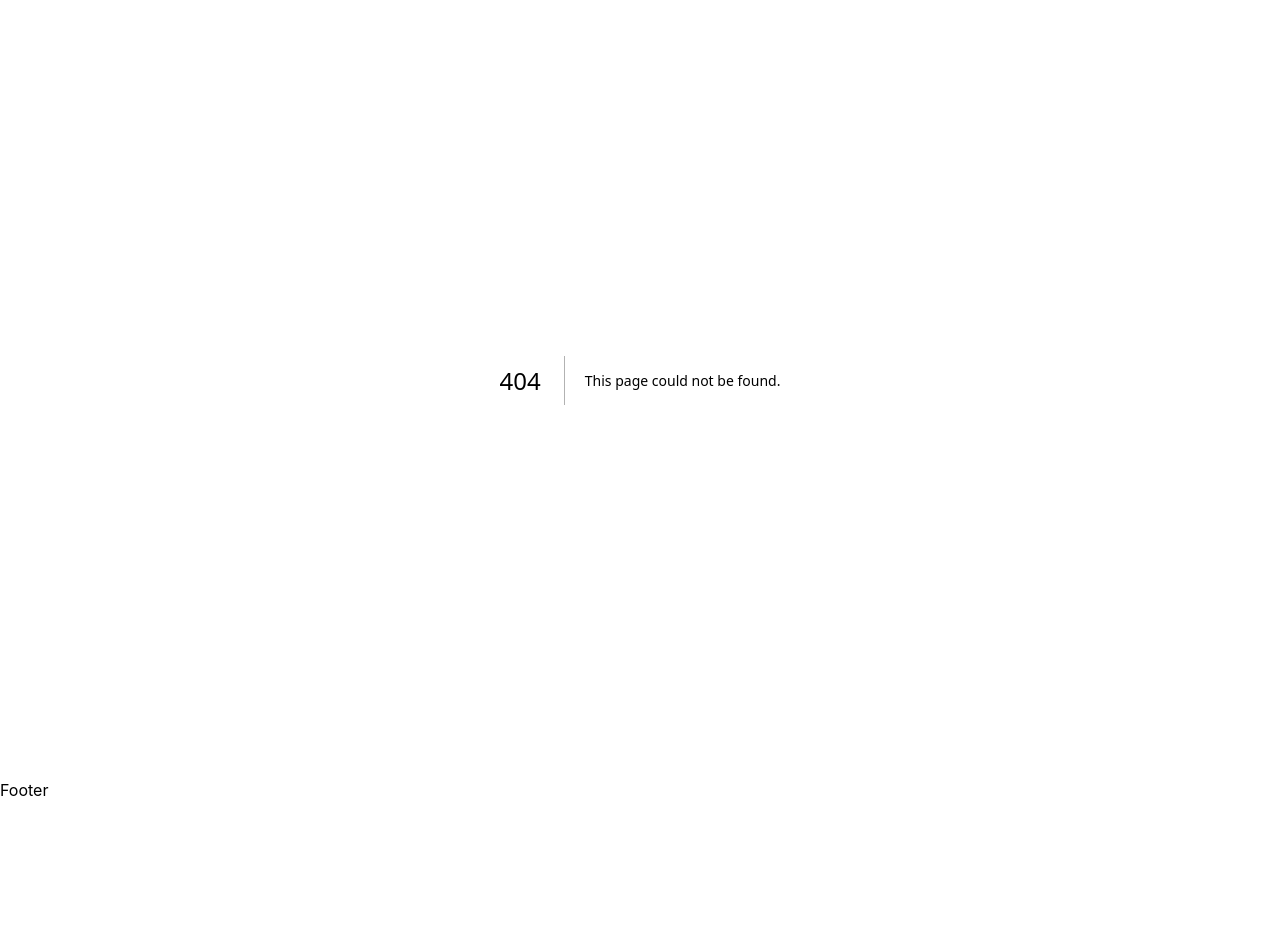
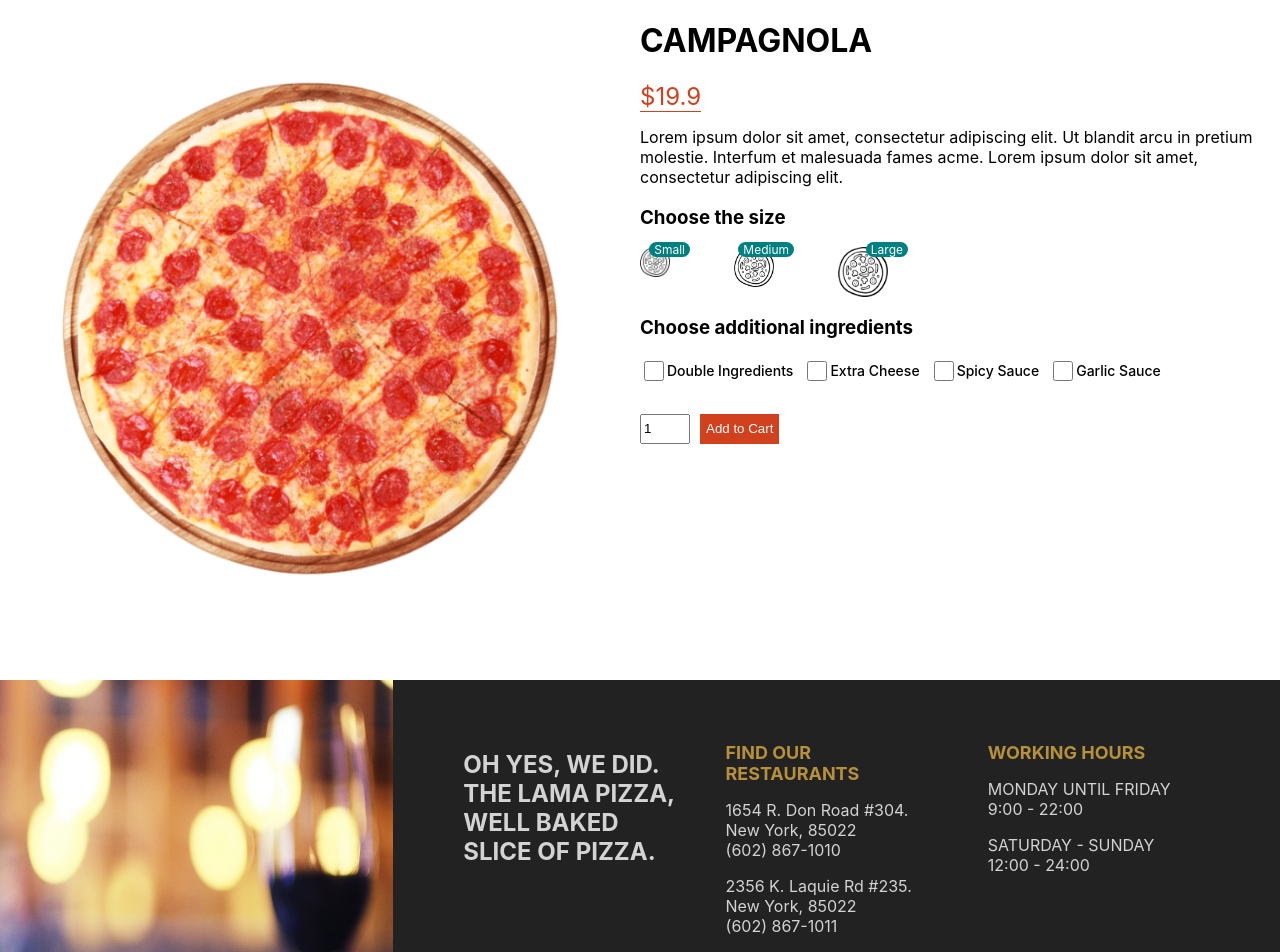
Before and after one commit to e3rosale/restaurant, a Next.js app: page /product/1 in a window 1280 px wide. Before the commit this address had no page. Shown: the part 120-1072 px from the top of the page. Before the commit the page ends 920 px from the top, so only its background shows below. Built offline with nearby package versions, Linux system fonts and the light colour scheme.

Commit message:
created the product component

```diff
--- a/components/Featured.jsx
+++ b/components/Featured.jsx
@@ -20,17 +20,17 @@ const Featured = () => {
   return (
     <div className={styles.container}>
       <div className={styles.arrowContainer} style={{ left: 0 }} onClick={() => handleArrowClick("l")}>
-        <Image src="/img/arrowl.png" alt="" layout="fill" objectFit="contain" />
+        <Image src="/img/arrowl.png" alt="" fill={true} style={{ objectFit: "contain" }} />
       </div>
       <div className={styles.wrapper} style={{ width: images.length * 100 + "vw", transform: `translateX(${-100 * index}vw)` }}>
         {images.map((image, index) => (
           <div className={styles.imgContainer} key={index}>
-            <Image src={image} alt="" layout="fill" objectFit="contain" />
+            <Image src={image} alt="" fill={true} style={{ objectFit: "contain" }} />
           </div>
         ))}
       </div>
       <div className={styles.arrowContainer} style={{ right: 0 }} onClick={() => handleArrowClick("r")}>
-        <Image src="/img/arrowr.png" alt="" layout="fill" objectFit="contain" />
+        <Image src="/img/arrowr.png" alt="" fill={true} style={{ objectFit: "contain" }} />
       </div>
     </div>
   );
--- a/components/Footer.jsx
+++ b/components/Footer.jsx
@@ -1,9 +1,53 @@
+import styles from "@/styles/Footer.module.css";
+import Image from "next/image";
+
 const Footer = () => {
   return (
-    <div>
-      Footer
+    <div className={styles.container}>
+      <div className={styles.item}>
+        <Image src="/img/bg.png" alt="" fill={true} />
+      </div>
+      <div className={styles.item}>
+        <div className={styles.card}>
+          <h2 className={styles.motto}>OH YES, WE DID. THE LAMA PIZZA, WELL BAKED SLICE OF PIZZA.</h2>
+        </div>
+        <div className={styles.card}>
+          <h1 className={styles.title}>FIND OUR RESTAURANTS</h1>
+          <p className={styles.text}>
+            1654 R. Don Road #304.
+            <br /> New York, 85022
+            <br /> (602) 867-1010
+          </p>
+          <p className={styles.text}>
+            2356 K. Laquie Rd #235.
+            <br /> New York, 85022
+            <br /> (602) 867-1011
+          </p>
+          <p className={styles.text}>
+            1654 R. Don Road #304.
+            <br /> New York, 85022
+            <br /> (602) 867-1010
+          </p>
+          <p className={styles.text}>
+            1614 W. Caroll St #125.
+            <br /> New York, 85022
+            <br /> (602) 867-1013
+          </p>
+        </div>
+        <div className={styles.card}>
+          <h1 className={styles.title}>WORKING HOURS</h1>
+          <p className={styles.text}>
+            MONDAY UNTIL FRIDAY
+            <br /> 9:00 - 22:00
+          </p>
+          <p className={styles.text}>
+            SATURDAY - SUNDAY
+            <br /> 12:00 - 24:00
+          </p>
+        </div>
+      </div>
     </div>
-  )
-}
+  );
+};
 
 export default Footer;
--- /dev/null
+++ b/pages/product/[id].jsx
@@ -0,0 +1,69 @@
+import styles from "@/styles/Product.module.css";
+import Image from "next/image";
+import { useState } from "react";
+
+const Product = () => {
+  const [size, setSize] = useState(0);
+  const pizza = {
+    id: 1,
+    img: "/img/pizza.png",
+    name: "CAMPAGNOLA",
+    price: [19.9, 23.9, 27.9],
+    desc: "Lorem ipsum dolor sit amet, consectetur adipiscing elit. Ut blandit arcu in pretium molestie. Interfum et malesuada fames acme. Lorem ipsum dolor sit amet, consectetur adipiscing elit.",
+  };
+
+  return (
+    <div className={styles.container}>
+      <div className={styles.left}>
+        <div className={styles.imgContainer}>
+          <Image src={pizza.img} fill={true} alt="" style={{ objectFit: "contain" }} />
+        </div>
+      </div>
+      <div className={styles.right}>
+        <h1 className={styles.title}>{pizza.name}</h1>
+        <span className={styles.price}>${pizza.price[size]}</span>
+        <p className={styles.desc}>{pizza.desc}</p>
+        <h3 className={styles.choose}>Choose the size</h3>
+        <div className={styles.sizes}>
+          <div className={styles.size} onClick={() => setSize(0)}>
+            <Image src="/img/size.png" fill={true} alt="Pizza size logo small" />
+            <span className={styles.number}>Small</span>
+          </div>
+          <div className={styles.size} onClick={() => setSize(1)}>
+            <Image src="/img/size.png" fill={true} alt="Pizza size logo medium" />
+            <span className={styles.number}>Medium</span>
+          </div>
+          <div className={styles.size} onClick={() => setSize(2)}>
+            <Image src="/img/size.png" fill={true} alt="Pizza size logo large" />
+            <span className={styles.number}>Large</span>
+          </div>
+        </div>
+        <h3 className={styles.choose}>Choose additional ingredients</h3>
+        <div className={styles.ingredients}>
+          <div className={styles.option}>
+            <input type="checkbox" id="double" name="double" className={styles.checkbox} />
+            <label htmlFor="double">Double Ingredients</label>
+          </div>
+          <div className={styles.option}>
+            <input type="checkbox" id="extraCheese" name="extraCheese" className={styles.checkbox} />
+            <label htmlFor="extraCheese">Extra Cheese</label>
+          </div>
+          <div className={styles.option}>
+            <input type="checkbox" id="spicy" name="spicy" className={styles.checkbox} />
+            <label htmlFor="spicy">Spicy Sauce</label>
+          </div>
+          <div className={styles.option}>
+            <input type="checkbox" id="garlic" name="garlic" className={styles.checkbox} />
+            <label htmlFor="garlic">Garlic Sauce</label>
+          </div>
+        </div>
+        <div className={styles.add}>
+          <input type="number" defaultValue={1} className={styles.quantity} />
+          <button className={styles.button}>Add to Cart</button>
+        </div>
+      </div>
+    </div>
+  );
+};
+
+export default Product;
--- a/styles/Featured.module.css
+++ b/styles/Featured.module.css
@@ -2,6 +2,7 @@
   height: calc(100vh - 100px);
   background-color: #d1411e;
   overflow: hidden;
+  position: relative;
 }
 
 .arrowContainer {
--- /dev/null
+++ b/styles/Footer.module.css
@@ -0,0 +1,34 @@
+.container {
+  height: calc(100vh - 100px);
+  background-color: #222;
+  display: flex;
+}
+
+.item {
+  flex: 1;
+  display: flex;
+  position: relative;
+}
+
+.item:nth-child(2) {
+  flex: 2;
+  padding: 50px;
+}
+
+.card {
+  flex: 1;
+  padding: 0 20px;
+}
+
+.title {
+  font-size: 18px;
+  color: #b7903c;
+}
+
+.text {
+  color: lightgray;
+}
+
+.motto {
+  color: rgb(211, 211, 211);
+}
--- a/styles/PizzaCard.module.css
+++ b/styles/PizzaCard.module.css
@@ -9,7 +9,7 @@
 
 .imageContainer {
   width: 100%;
-  position: unset !important;
+  position: relative;
 }
 
 .image {
--- /dev/null
+++ b/styles/Product.module.css
@@ -0,0 +1,99 @@
+.container {
+  height: calc(100vh - 100px);
+  display: flex;
+}
+
+.left {
+  flex: 1;
+  height: 100%;
+  display: flex;
+  align-items: center;
+  justify-content: center;
+}
+
+.right {
+  flex: 1;
+  padding: 20px;
+}
+
+.imgContainer {
+  width: 80%;
+  height: 80%;
+  position: relative;
+}
+
+.price {
+  color: #d1411e;
+  font-size: 24px;
+  font-weight: 400;
+  border-bottom: 1px solid #d1411e;
+}
+
+.sizes {
+  width: 40%;
+  /* background-color: gold; */
+  display: flex;
+  justify-content: space-between;
+}
+
+.size {
+  width: 30px;
+  height: 30px;
+  /* background-color: blue; */
+  cursor: pointer;
+  position: relative;
+}
+
+.size:nth-child(2) {
+  width: 40px;
+  height: 40px;
+}
+
+.size:nth-child(3) {
+  width: 50px;
+  height: 50px;
+}
+
+.number {
+  position: absolute;
+  top: -5px;
+  right: -20px;
+  background-color: teal;
+  color: white;
+  font-size: 12px;
+  padding: 0 5px;
+  border-radius: 10px;
+}
+
+.ingredients {
+  display: flex;
+  margin-bottom: 30px;
+}
+
+.option {
+  display: flex;
+  align-items: center;
+  margin-right: 10px;
+  font-size: 14px;
+  font-weight: 500;
+}
+
+.checkbox {
+  width: 20px;
+  height: 20px;
+}
+
+.quantity {
+  width: 50px;
+  height: 30px;
+}
+
+.button {
+  height: 30px;
+  margin-left: 10px;
+  background-color: #d1411e;
+  color: white;
+  border: none;
+  font-weight: 500;
+  cursor: pointer;
+}
```
Also changed, not shown: public/img/feature2.png (deleted), 1 other file (tests, documents, lock files or other folders).
